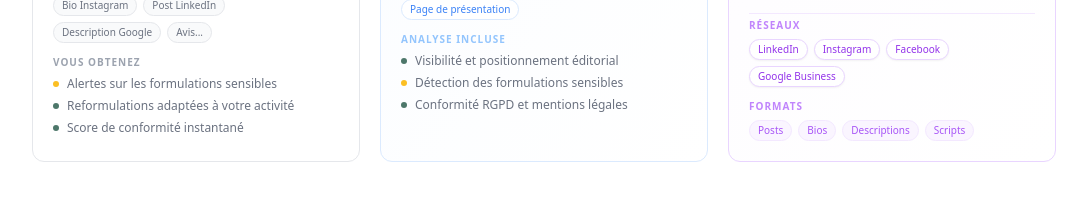
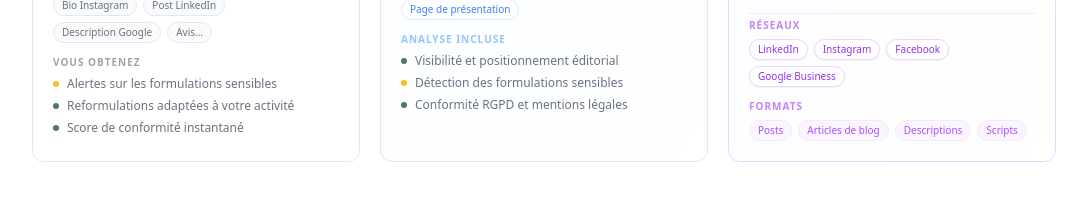
Before and after one commit to annesophieassalit-dev/Projet-outils-seo-et-droit, a Next.js app: page / in a window 1280 px wide. Shown: the part 1400-1604 px from the top of the page, without its empty margins (96-1183 px from the left). Built offline with nearby package versions, Linux system fonts and the light colour scheme.

Commit message:
Replace 'Bios' tag with 'Articles de blog' in generator card
https://claude.ai/code/session_0195qF7QSDyrKh9r9D2WuRZE

```diff
--- a/src/app/page.tsx
+++ b/src/app/page.tsx
@@ -391,7 +391,7 @@ export default function LandingPage() {
                 <div>
                   <p className="text-[10px] font-semibold text-purple-400 uppercase tracking-widest mb-1.5">Formats</p>
                   <div className="flex flex-wrap gap-1.5">
-                    {["Posts", "Bios", "Descriptions", "Scripts"].map((tag) => (
+                    {["Posts", "Articles de blog", "Descriptions", "Scripts"].map((tag) => (
                       <span key={tag} className="bg-purple-50 border border-purple-100 text-purple-500 text-[10px] px-2 py-0.5 rounded-full">
                         {tag}
                       </span>
```
